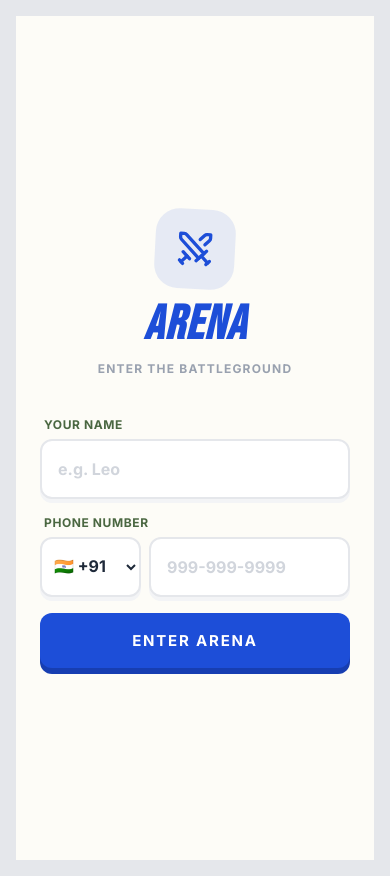
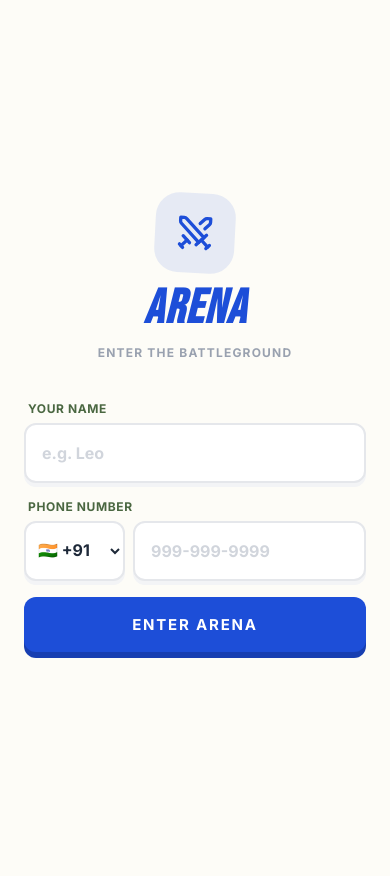
Before and after one commit to Alaukik-Mishra/Habuild-arena, a Next.js app: page / in a window 390 px wide. After the commit the page ends 844 px from the top, so only its background shows below. Built offline with nearby package versions, Linux system fonts and the light colour scheme; no server answers.

Commit message:
fix: full screen on mobile, centered card layout on desktop (md+)

```diff
--- a/app/globals.css
+++ b/app/globals.css
@@ -14,6 +14,7 @@ body {
   color: #1A1A1A;
   font-family: var(--font-inter), Helvetica, Arial, sans-serif;
   overflow: hidden;
+  height: 100%;
 }
 
 .font-serif {
--- a/app/page.tsx
+++ b/app/page.tsx
@@ -79,8 +79,8 @@ type ShellProps = {
 
 function AppShell({ children, hideNav = false, currentScreen, onNavigate }: ShellProps) {
   return (
-    <div className="min-h-screen bg-[#E5E7EB] flex items-center justify-center p-4">
-      <div className="w-full max-w-[412px] h-[844px] bg-[#FDFCF7] flex flex-col relative overflow-hidden">
+    <div className="min-h-screen bg-[#E5E7EB] md:flex md:items-center md:justify-center md:p-4">
+      <div className="w-full md:max-w-[412px] h-screen md:h-[844px] bg-[#FDFCF7] flex flex-col relative overflow-hidden md:rounded-[2rem] md:shadow-2xl">
         <main className="flex-1 flex flex-col min-h-0 relative">
           {children}
         </main>
```
